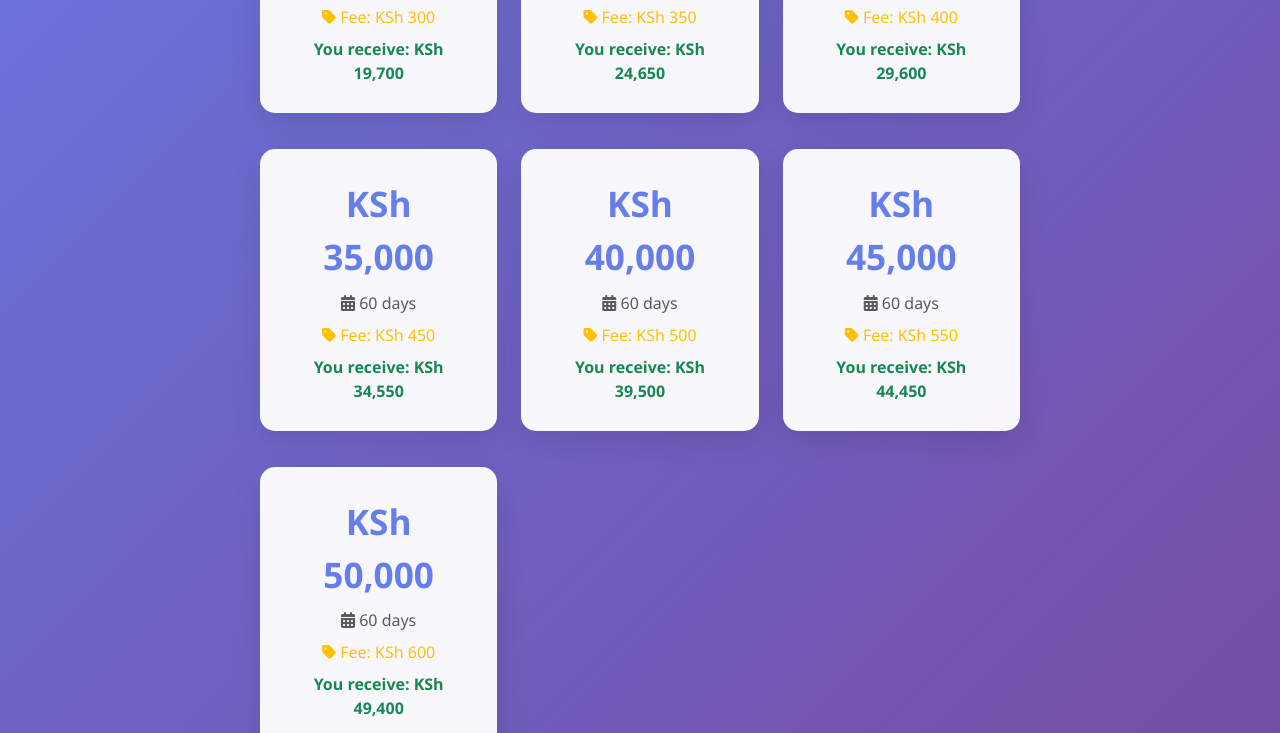
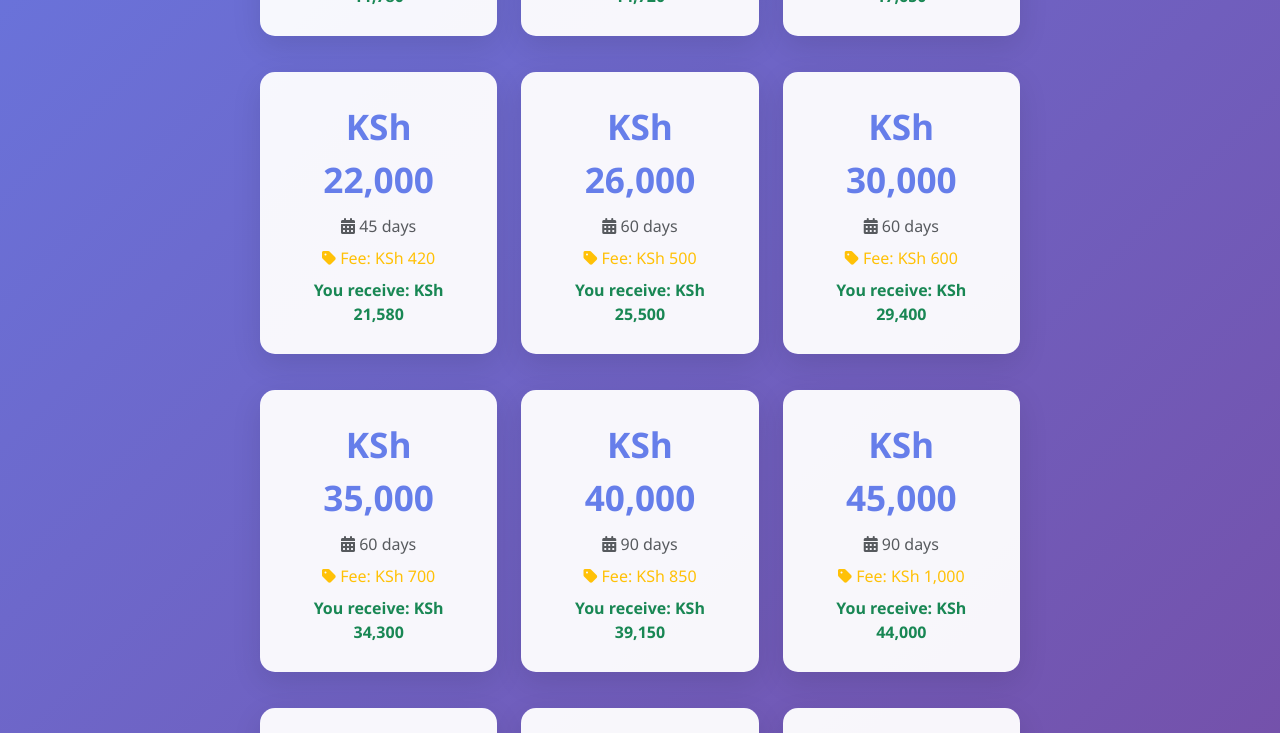
Before and after one commit to benardcheruiyot/naoh2, a website: page frontend/apply-clean.html in a window 1280 px wide. Shown: the part 726-1459 px from the top of the page. Drawn offline with nearby package versions, Linux system fonts and the light colour scheme; some packages are replaced by stand-ins of ours; a script that the page names is missing.

```diff
--- a/frontend/apply-clean.html
+++ b/frontend/apply-clean.html
@@ -117,16 +117,21 @@
 
         // Available loan options
         const loanOptions = [
-            { amount: 5000, period: 30, fee: 150 },
-            { amount: 10000, period: 30, fee: 200 },
-            { amount: 15000, period: 30, fee: 250 },
-            { amount: 20000, period: 30, fee: 300 },
-            { amount: 25000, period: 30, fee: 350 },
-            { amount: 30000, period: 60, fee: 400 },
-            { amount: 35000, period: 60, fee: 450 },
-            { amount: 40000, period: 60, fee: 500 },
-            { amount: 45000, period: 60, fee: 550 },
-            { amount: 50000, period: 60, fee: 600 }
+            { amount: 5500, period: 30, fee: 100 },
+            { amount: 7000, period: 30, fee: 130 },
+            { amount: 9000, period: 30, fee: 160 },
+            { amount: 12000, period: 30, fee: 220 },
+            { amount: 15000, period: 30, fee: 280 },
+            { amount: 18000, period: 45, fee: 350 },
+            { amount: 22000, period: 45, fee: 420 },
+            { amount: 26000, period: 60, fee: 500 },
+            { amount: 30000, period: 60, fee: 600 },
+            { amount: 35000, period: 60, fee: 700 },
+            { amount: 40000, period: 90, fee: 850 },
+            { amount: 45000, period: 90, fee: 1000 },
+            { amount: 50000, period: 90, fee: 1150 },
+            { amount: 60000, period: 120, fee: 1600 },
+            { amount: 70000, period: 120, fee: 1950 }
         ];
 
         // Initialize page
```
Also changed, not shown: backend/server.js (+10 -2 lines), backend/services/payment-service.js (+12 -31 lines), 2 other files.
